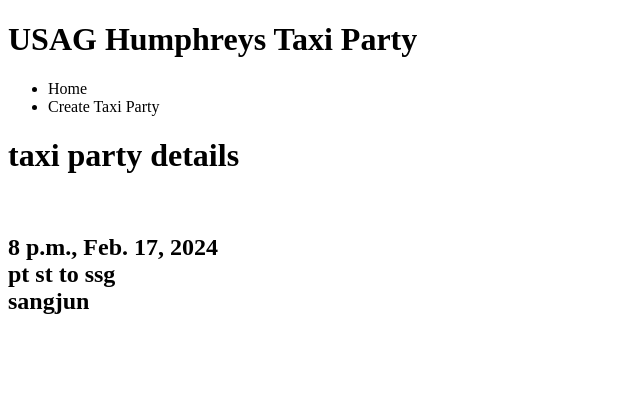
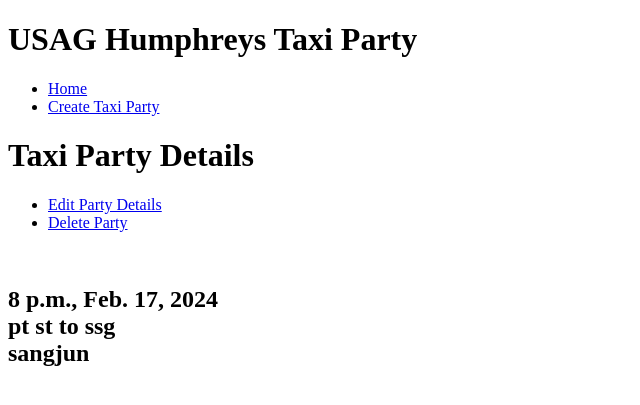
Before and after one commit to USAGH-SSG/TaxiParty, a Django app: page /taxiparty/2/ in a window 1280 px wide. Shown: the top 405 px of the page, without its empty margins (0-640 px from the left). Run offline with Django 5.2, Linux system fonts and the light colour scheme; data comes from the database, SQL or seed files in the repository; both versions use the stored data as it was after the commit.

Commit message:
add edit party function and hyperlinks for site navigation

```diff
--- a/taxiparty/models.py
+++ b/taxiparty/models.py
@@ -1,5 +1,6 @@
 from django.db import models
 from django.utils import timezone
+from django.urls import reverse
 
 import datetime
 
@@ -7,10 +8,19 @@
 class TaxiParty(models.Model):
     date = models.DateField(blank=False, default=datetime.date.today)
     time = models.TimeField(blank=False, default=datetime.time(8, 00))
-    route = models.TextField(blank=False, default="wa mart to pt st")
-    rider = models.TextField(blank=False, default="sangjun")
+    route = models.TextField(blank=False)
+    rider = models.TextField(blank=False)
+
+    def getAbsoluteUrl(self):
+        return reverse("taxiparty:taxipartydynamic", kwargs={"id": self.id})
 
 
-class route():
+class Route():
     origin = models.TextField(blank=False)
     destination = models.TextField(blank=False)
+
+class Rider():
+    rider1 = models.TextField(blank=False)
+    rider2 = models.TextField()
+    rider3 = models.TextField()
+    rider4 = models.TextField()
--- a/taxiparty/templates/navbar.html
+++ b/taxiparty/templates/navbar.html
@@ -1,6 +1,6 @@
 <nav>
     <ul>
-        <li>Home</li>
-        <li>Create Taxi Party</li>
+        <li><a href='/'>Home</a></li>
+        <li><a href='/createtaxiparty/'>Create Taxi Party</a></li>
     </ul>
 </nav>
--- a/taxiparty/templates/partydetail.html
+++ b/taxiparty/templates/partydetail.html
@@ -1,7 +1,11 @@
 {% extends 'base.html' %}
 
 {% block content %}
-<h1>taxi party details</h1>
+<h1>Taxi Party Details</h1>
+<ul>
+    <li><a href='./edit/'>Edit Party Details</a></li>
+    <li><a href='./delete/'>Delete Party</a></li>
+</ul>
 <br/>
 {% include 'party_as_string.html' with party=party %}
 
--- a/taxiparty/templates/viewtaxiparty.html
+++ b/taxiparty/templates/viewtaxiparty.html
@@ -1,5 +1,5 @@
 <ul>
     {% for party in partyList %}
-    <li>{{party.time}}, {{party.date}} <br/> {{party.route}}<br/> {{party.rider}}</li>
+    <li><a href="{{ party.getAbsoluteUrl }}">{{party.time}}, {{party.date}} <br/> {{party.route}}</a></li>
     {% endfor %}
 </ul>
--- a/taxiparty/urls.py
+++ b/taxiparty/urls.py
@@ -2,9 +2,11 @@
 from . import views
 
 # url config
+app_name = 'taxiparty'
 urlpatterns = [
-    path('', views.home_view),
-    path('createtaxiparty/', views.createTaxiParty_view),
-    path('taxiparty/<int:id>/', views.dynamic_lookup_view),
-    path('taxiparty/<int:id>/delete/', views.party_delete_view)
+    path('', views.home_view, name='home'),
+    path('createtaxiparty/', views.createTaxiParty_view, name='taxipartyview'),
+    path('taxiparty/<int:id>/', views.dynamic_lookup_view, name='taxipartydynamic'),
+    path('taxiparty/<int:id>/delete/', views.party_delete_view, name='taxipartydelete'),
+    path('taxiparty/<int:id>/edit/', views.party_edit_view, name='taxipartyedit')
 ]
--- a/taxiparty/views.py
+++ b/taxiparty/views.py
@@ -1,15 +1,16 @@
 from django.shortcuts import render, get_object_or_404, redirect
 from django.http import HttpResponse
+from django.urls import reverse
 
 from .models import TaxiParty
 from .forms import TaxiPartyForm
 
 # Create your views here.
 def createTaxiParty_view(request):
-    form = TaxiPartyForm(request.POST or None)
+    form = TaxiPartyForm(request.POST or None, initial={'rider': request.user})
     if form.is_valid():
-        form.save()
-        form = TaxiPartyForm()
+        party = form.save()
+        return redirect(reverse('taxiparty:taxipartydynamic', kwargs={"id": party.id}))
 
     context = {
         'form': form
@@ -36,8 +37,22 @@
     obj = get_object_or_404(TaxiParty, id=id)
     if request.method == "POST":
         obj.delete()
-        return redirect('../../../')
+        return redirect(reverse('taxiparty:home'))
     context = {
         "party": obj
     }
     return render(request, "delete_party.html", context)
+
+def party_edit_view(request, id):
+    obj = get_object_or_404(TaxiParty, id=id)
+    if request.method == 'POST':
+        form = TaxiPartyForm(request.POST)
+        if form.is_valid():
+            party = form.save()
+            return redirect(reverse('taxiparty:taxipartydynamic', kwargs={'id': party.id}))
+    else:
+        form = TaxiPartyForm(instance=obj)
+    context = {
+        'form': form
+    }
+    return render(request, 'edit_party.html', context)
```
Also changed, not shown: taxiparty/templates/edit_party.html (added, +12 -0 lines), db.sqlite3, taxiparty/migrations/0012_alter_taxiparty_rider_alter_taxiparty_route.py (added).
